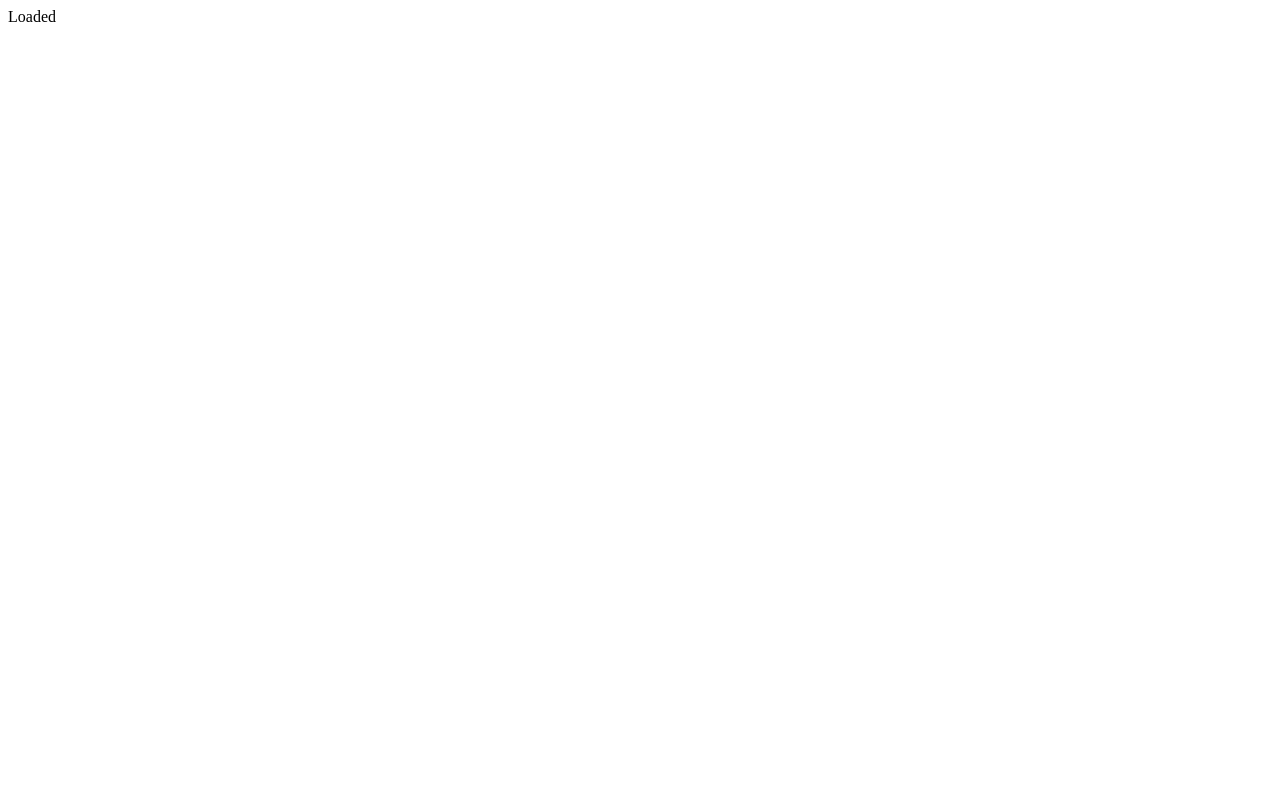
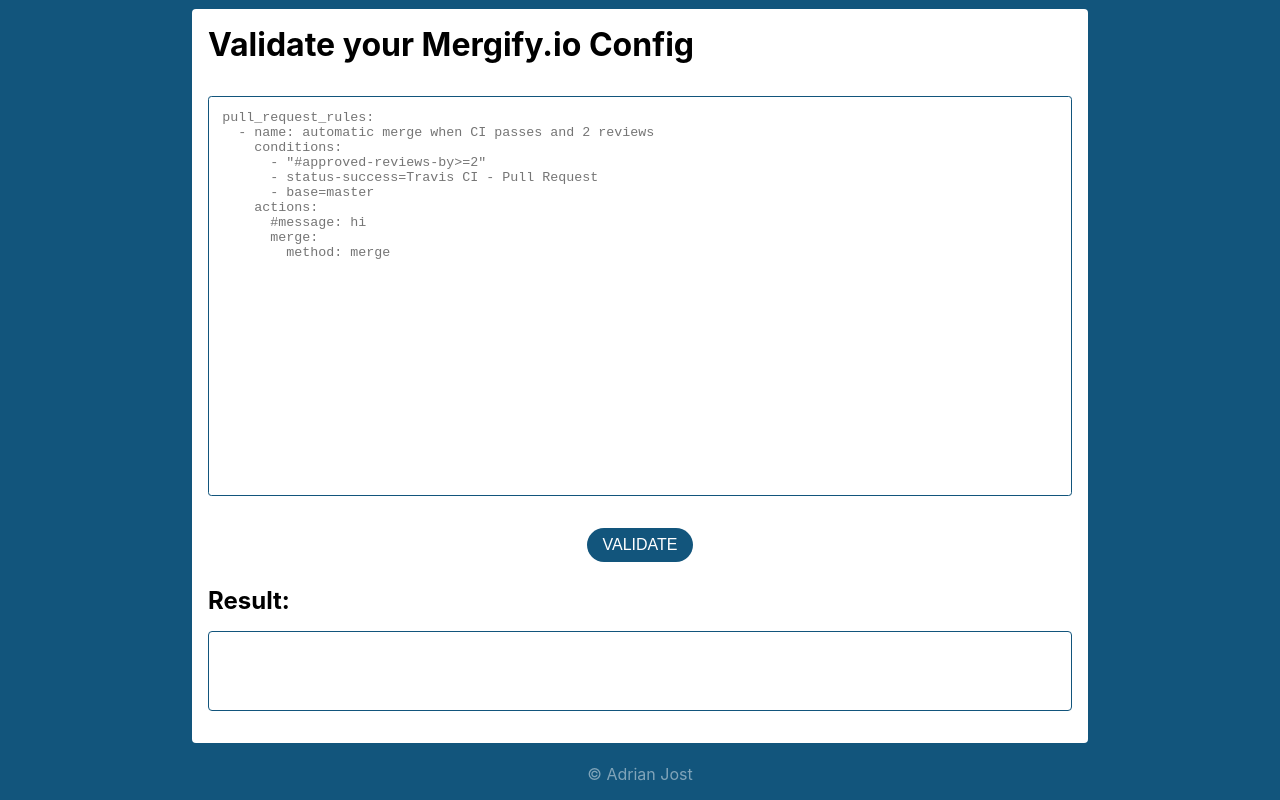
Before and after one commit to adrianjost/mergify-verify, a website built with Parcel: page index.html in a window 1280 px wide. Built offline with nearby package versions, Linux system fonts and the light colour scheme; files whose address does not match are found by name.

Commit message:
initial UI Commit

```diff
--- a/index.html
+++ b/index.html
@@ -1,14 +1,37 @@
 <!DOCTYPE html>
 <html lang="en">
 	<head>
-  <meta charset="UTF-8">
-  <meta name="viewport" content="width=device-width, initial-scale=1.0">
-  <meta http-equiv="X-UA-Compatible" content="ie=edge">
+		<meta charset="UTF-8" />
+		<meta name="viewport" content="width=device-width, initial-scale=1.0" />
+		<meta http-equiv="X-UA-Compatible" content="ie=edge" />
 		<title>Mergify Verify</title>
 		<script src="scripts.js" defer></script>
-  <link rel="stylesheet" href="styles.css">
+		<link rel="stylesheet" href="styles.scss" />
 	</head>
 	<body>
-  Loaded
+		<main>
+			<h1>Validate your Mergify.io Config</h1>
+			<form
+				id="validation-form"
+				action="http://localhost:5000/validate"
+				method="POST"
+				enctype="multipart/form-data"
+			>
+				<textarea
+					class="textarea"
+					aria-label=".mergify.yml config"
+					name="config"
+				></textarea>
+				<!-- <input type="file" name="data" multiple /> -->
+				<button type="submit">VALIDATE</button>
+			</form>
+			<h2 class="output-label">Result:</h2>
+			<p id="output" class="textarea"></p>
+		</main>
+		<footer>
+			<a href="https://adrianjost.dev">
+				&copy; Adrian Jost
+			</a>
+		</footer>
 	</body>
 </html>
--- a/scripts.js
+++ b/scripts.js
@@ -1,5 +1,4 @@
-const DEFAULT_CONFIG = `
-pull_request_rules:
+const DEFAULT_CONFIG = `pull_request_rules:
   - name: automatic merge when CI passes and 2 reviews
     conditions:
       - "#approved-reviews-by>=2"
@@ -11,14 +10,39 @@
         method: merge
   `;
 
-const file = new File([DEFAULT_CONFIG], ".mergify.yml", { type: "text/plain" })
-const body = new FormData();
-body.append("data", file);
+const FORM = document.querySelector("form#validation-form");
+const FORM_ACTION = FORM.getAttribute("action");
+const FORM_METHOD = FORM.getAttribute("method");
+const CONFIG_TEXT = FORM.querySelector("[name=config]");
+// const CONFIG_FILE = FORM.querySelector("[name=data]");
+const VALIDATION_OUTPUT = document.querySelector("#output");
 
-fetch("http://localhost:5000/validate", {
-    method: "POST",
-    body,
-    //mode: "no-cors",
-  }).then((response) => {
-    return response.text()
-  }).then(console.log)
+CONFIG_TEXT.placeholder = DEFAULT_CONFIG;
+
+function createFile(config) {
+	return new File([config], ".mergify.yml", { type: "text/plain" });
+}
+
+function verify(file) {
+	const body = new FormData();
+	body.append("data", file);
+
+	return fetch(FORM_ACTION, {
+		method: FORM_METHOD,
+		body,
+	}).then((response) => {
+		return response.text();
+	});
+}
+
+function getConfigFile() {
+	return createFile(CONFIG_TEXT.value);
+	// return CONFIG_FILE.value ? CONFIG_FILE.value : createFile(CONFIG_TEXT.value);
+}
+
+FORM.addEventListener("submit", (event) => {
+	event.preventDefault();
+	verify(getConfigFile()).then((result) => {
+		VALIDATION_OUTPUT.innerText = result;
+	});
+});
--- /dev/null
+++ b/styles.scss
@@ -0,0 +1,97 @@
+* {
+  box-sizing: border-box;
+}
+
+:root {
+  --color-primary: #12557c;
+  --color-secondary: #7c1243;
+}
+
+body {
+  margin: 0;
+  padding: 0;
+  padding-bottom: 3rem;
+  position: relative;
+  display: flex;
+  align-items: center;
+  justify-content: center;
+  min-height: 100vh;
+  width: 100%;
+  font-size: 16px;
+  background-color: var(--color-primary);
+  font-family: -apple-system, BlinkMacSystemFont, "Segoe UI", Roboto, Helvetica, Arial, sans-serif, "Apple Color Emoji",
+    "Segoe UI Emoji", "Segoe UI Symbol";
+}
+
+h1 {
+  margin: 0 0 1em;
+}
+
+main {
+  width: 70%;
+  max-width: 900px;
+  padding: 1rem;
+  background-color: white;
+  border-radius: 0.25em;
+}
+
+.textarea {
+  width: 100%;
+  min-height: 5rem;
+  resize: none;
+  border: 1px solid var(--color-primary);
+  border-radius: 0.25em;
+  padding: 1em;
+  transition: all 0.3s ease;
+  &:focus {
+    outline: none;
+    border-color: var(--color-secondary);
+    box-shadow: inset 0 0 5px var(--color-secondary);
+  }
+}
+
+form {
+  display: flex;
+  flex-direction: column;
+  align-items: center;
+  margin: 0;
+
+  .textarea {
+    height: 30em;
+    max-height: 70vh;
+  }
+
+  button {
+    background-color: var(--color-primary);
+    border: none;
+    color: white;
+    padding: 0.5em 1em;
+    border-radius: 5em;
+    transition: all 0.3s ease;
+    margin: 2em 0 0;
+    font-size: 16px;
+    &:focus {
+      background-color: var(--color-secondary);
+    }
+  }
+}
+
+.output-label {
+  margin: 1em 0 0.5em;
+}
+#output {
+  display: flex;
+  align-items: center;
+}
+
+footer {
+  position: absolute;
+  bottom: 1rem;
+  left: 50%;
+  transform: translateX(-50%);
+  color: #fff7;
+  a {
+    color: #fff7;
+    text-decoration: none;
+  }
+}
```
Also changed, not shown: package.json (+5 -3 lines), .prettierrc.js (added), styles.css (deleted), 1 other file. Lines whose indentation alone changed are shown as unchanged.
